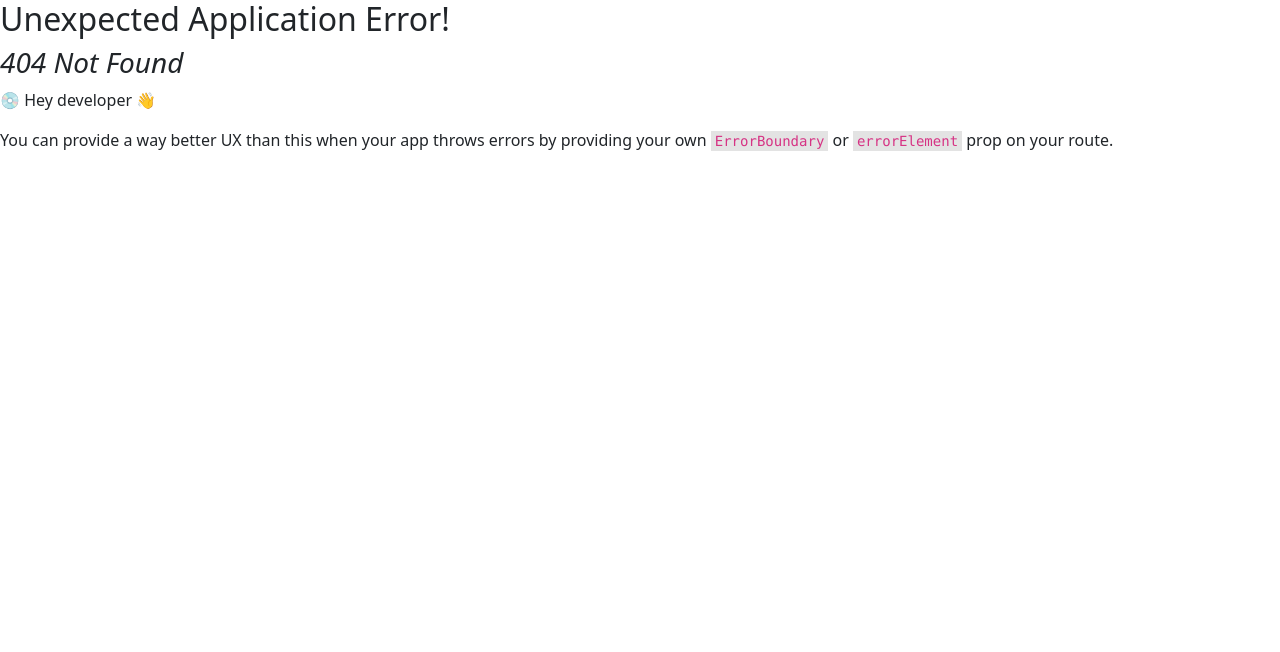
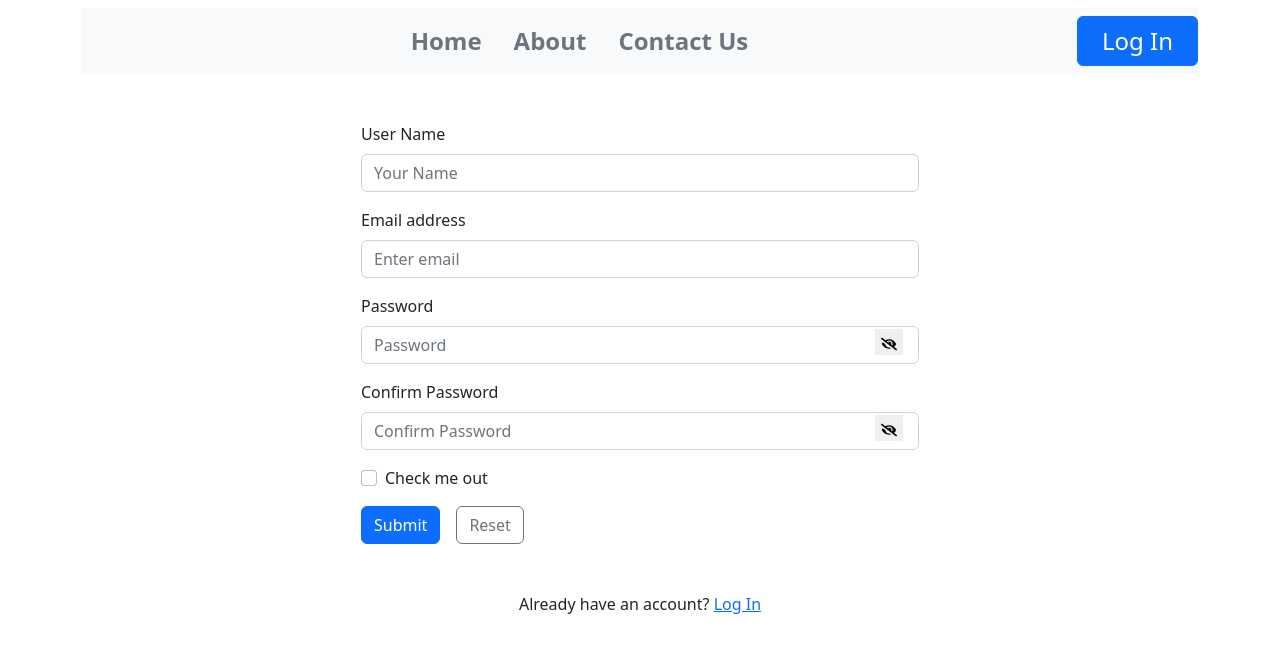
Before and after one commit to aHasnat1997/dragon-news, a React (Vite) app: page /register in a window 1280 px wide. Before the commit this address had no page. Shown: the top 652 px of the page. Built offline with nearby package versions, Linux system fonts and the light colour scheme.

Commit message:
Log in and Register page done

```diff
--- a/package.json
+++ b/package.json
@@ -10,6 +10,7 @@
   },
   "dependencies": {
     "bootstrap": "^5.2.3",
+    "firebase": "^9.20.0",
     "localforage": "^1.10.0",
     "match-sorter": "^6.3.1",
     "moment": "^2.29.4",
--- a/src/components/Header/TopNav.jsx
+++ b/src/components/Header/TopNav.jsx
@@ -1,6 +1,6 @@
 import React from 'react';
 import { Nav, Navbar, Button, NavDropdown } from 'react-bootstrap';
-import { NavLink } from 'react-router-dom';
+import { Link, NavLink } from 'react-router-dom';
 
 const TopNav = () => {
   return (
@@ -17,7 +17,7 @@ const TopNav = () => {
             ${({ isActive }) => isActive ? 'text-primary' : ''}`} to='/contact'>Contact Us</NavLink>
           </Nav>
           <Nav>
-            <Button variant="primary" className='fs-4 px-4'>Log In</Button>
+            <Link to='/log-in'><Button variant="primary" className='fs-4 px-4'>Log In</Button></Link>
             {/* <NavDropdown title="Dropdown" id="collasible-nav-dropdown">
               <NavDropdown.Item href="#action/3.1">Action</NavDropdown.Item>
               <NavDropdown.Item href="#action/3.2">
--- /dev/null
+++ b/src/components/userLog/LogIn.jsx
@@ -0,0 +1,52 @@
+import React, { useState } from 'react';
+import { Container } from 'react-bootstrap';
+import TopNav from '../Header/TopNav';
+import Button from 'react-bootstrap/Button';
+import Form from 'react-bootstrap/Form';
+import { Link } from 'react-router-dom';
+import { FaEyeSlash, FaEye } from "react-icons/fa";
+
+const LogIn = () => {
+  const [passwordShow, setPasswordShow] = useState(false);
+
+  const formSubmit = e => {
+    e.preventDefault();
+    console.log('submit');
+  }
+
+
+  return (
+    <Container>
+      <TopNav />
+      <Form className='w-50 mx-auto mt-5' onSubmit={formSubmit}>
+        <Form.Group className="mb-3" controlId="formBasicEmail">
+          <Form.Label>Email address</Form.Label>
+          <Form.Control type="email" placeholder="Enter email" />
+          <Form.Text className="text-muted">
+
+          </Form.Text>
+        </Form.Group>
+
+        <Form.Group className="mb-3 position-relative" controlId="formBasicPassword">
+          <Form.Label>Password</Form.Label>
+          <Form.Control type={passwordShow?"text":"password"} placeholder="Password" />
+          <button onClick={() => setPasswordShow(!passwordShow)} className='position-absolute top-50 end-0 me-3 border-0'>{passwordShow ? <FaEye /> : <FaEyeSlash />}</button>
+        </Form.Group>
+
+        <Form.Group className="mb-3" controlId="formBasicCheckbox">
+          <Form.Check type="checkbox" label="Check me out" />
+        </Form.Group>
+
+        <Button variant="primary" type="submit" className='me-3'>
+          Submit
+        </Button>
+        <Button variant="outline-secondary" type="reset">
+          Reset
+        </Button>
+      </Form>
+      <p className='text-center mt-5'>Don't have an account? <Link to='/register'>Register</Link></p>
+    </Container>
+  );
+};
+
+export default LogIn;
--- /dev/null
+++ b/src/components/userLog/Register.jsx
@@ -0,0 +1,68 @@
+import React, { useState } from 'react';
+import { Container } from 'react-bootstrap';
+import TopNav from '../Header/TopNav';
+import { Link } from 'react-router-dom';
+import Button from 'react-bootstrap/Button';
+import Form from 'react-bootstrap/Form';
+import { FaEyeSlash, FaEye } from "react-icons/fa";
+
+
+const Register = () => {
+  const [passwordShow, setPasswordShow] = useState(false);
+  const [confirmPasswordShow, setConfirmPasswordShow] = useState(false);
+
+  const formSubmit = e => {
+    e.preventDefault();
+    console.log('submit');
+  }
+
+  return (
+    <Container>
+      <TopNav />
+
+      <Form className='w-50 mx-auto mt-5' onSubmit={formSubmit}>
+        <Form.Group className="mb-3" controlId="formBasicEmail">
+          <Form.Label>User Name</Form.Label>
+          <Form.Control type="name" placeholder="Your Name" />
+        </Form.Group>
+
+        <Form.Group className="mb-3" controlId="formBasicEmail">
+          <Form.Label>Email address</Form.Label>
+          <Form.Control type="email" placeholder="Enter email" />
+          <Form.Text className="text-muted"> </Form.Text>
+        </Form.Group>
+
+        <Form.Group className="mb-3 position-relative" controlId="formBasicPassword">
+          <Form.Label>Password</Form.Label>
+          <Form.Control type={passwordShow ? "text" : "password"} placeholder="Password" />
+          <button onClick={() => setPasswordShow(!passwordShow)} className='position-absolute top-50 end-0 me-3 border-0'>{passwordShow ? <FaEye /> : <FaEyeSlash />}</button>
+          <Form.Text className="text-muted"> </Form.Text>
+        </Form.Group>
+
+        <Form.Group className="mb-3 position-relative" controlId="formBasicPassword">
+          <Form.Label>Confirm Password</Form.Label>
+          <Form.Control type={confirmPasswordShow ? "text" : "password"} placeholder="Confirm Password" />
+          <button onClick={() => setConfirmPasswordShow(!confirmPasswordShow)} className='position-absolute top-50 end-0 me-3 border-0'>{confirmPasswordShow ? <FaEye /> : <FaEyeSlash />}</button>
+          <Form.Text className="text-muted"> </Form.Text>
+        </Form.Group>
+
+
+
+        <Form.Group className="mb-3" controlId="formBasicCheckbox">
+          <Form.Check type="checkbox" label="Check me out" />
+        </Form.Group>
+
+        <Button variant="primary" type="submit" className='me-3'>
+          Submit
+        </Button>
+        <Button variant="outline-secondary" type="reset">
+          Reset
+        </Button>
+      </Form>
+
+      <p className='text-center mt-5'>Already have an account? <Link to='/log-in'>Log In</Link></p>
+    </Container>
+  );
+};
+
+export default Register;
```
Also changed, not shown: src/firebase/firebase.config.js (added, +19 -0 lines), src/routeres/Router.jsx (+10 -0 lines), 2 other files (tests, documents, lock files or other folders).
